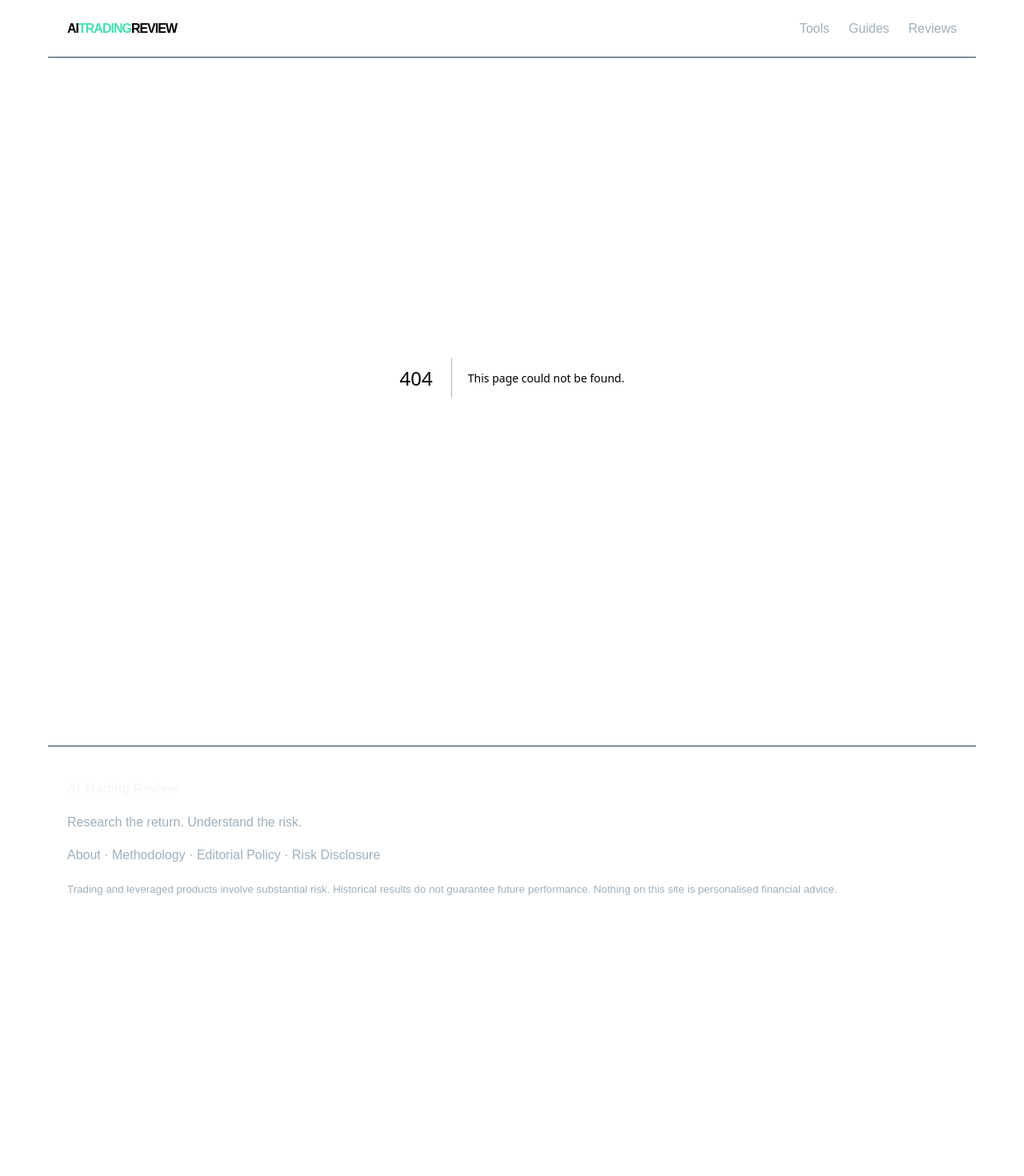
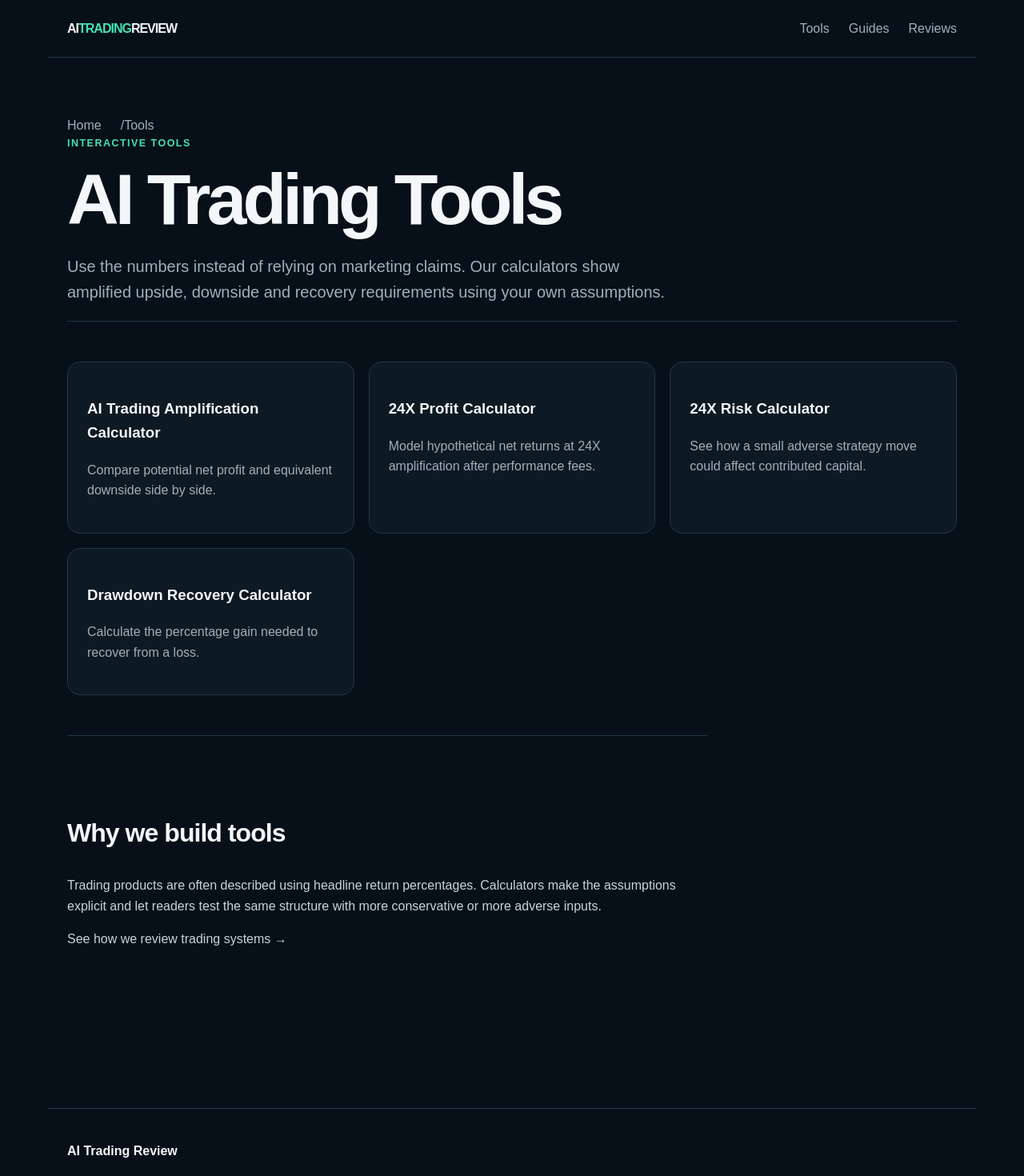
Before and after one commit to sverkercaron-sys/ai-trading-review, a Next.js app: page /tools in a window 1280 px wide. Before the commit this address had no page. Shown: the top 1470 px of the page at 80% size. Before the commit the page ends 1183 px from the top, so only its background shows below. Built offline with nearby package versions, Linux system fonts and the light colour scheme.

Commit message:
Add tools hub

```diff
--- /dev/null
+++ b/app/tools/page.tsx
@@ -0,0 +1,33 @@
+import type { Metadata } from 'next';
+import Link from 'next/link';
+import Breadcrumbs from '@/components/Breadcrumbs';
+
+export const metadata: Metadata = {
+  title: 'AI Trading Tools & Calculators',
+  description: 'Free calculators for amplified trading returns, downside risk and drawdown recovery.',
+  alternates: { canonical: '/tools' },
+};
+
+export default function Page() {
+  return (
+    <main>
+      <Breadcrumbs items={[{ name: 'Home', href: '/' }, { name: 'Tools', href: '/tools' }]} />
+      <div className="eyebrow">Interactive tools</div>
+      <h1 className="page-title">AI Trading Tools</h1>
+      <p className="lead">Use the numbers instead of relying on marketing claims. Our calculators show amplified upside, downside and recovery requirements using your own assumptions.</p>
+      <section className="section">
+        <div className="card-grid">
+          <Link className="card" href="/tools/ai-trading-calculator"><h3>AI Trading Amplification Calculator</h3><p>Compare potential net profit and equivalent downside side by side.</p></Link>
+          <Link className="card" href="/tools/24x-profit-calculator"><h3>24X Profit Calculator</h3><p>Model hypothetical net returns at 24X amplification after performance fees.</p></Link>
+          <Link className="card" href="/tools/24x-risk-calculator"><h3>24X Risk Calculator</h3><p>See how a small adverse strategy move could affect contributed capital.</p></Link>
+          <Link className="card" href="/tools/drawdown-recovery-calculator"><h3>Drawdown Recovery Calculator</h3><p>Calculate the percentage gain needed to recover from a loss.</p></Link>
+        </div>
+      </section>
+      <section className="section content">
+        <h2>Why we build tools</h2>
+        <p>Trading products are often described using headline return percentages. Calculators make the assumptions explicit and let readers test the same structure with more conservative or more adverse inputs.</p>
+        <p><Link href="/methodology">See how we review trading systems →</Link></p>
+      </section>
+    </main>
+  );
+}
```
